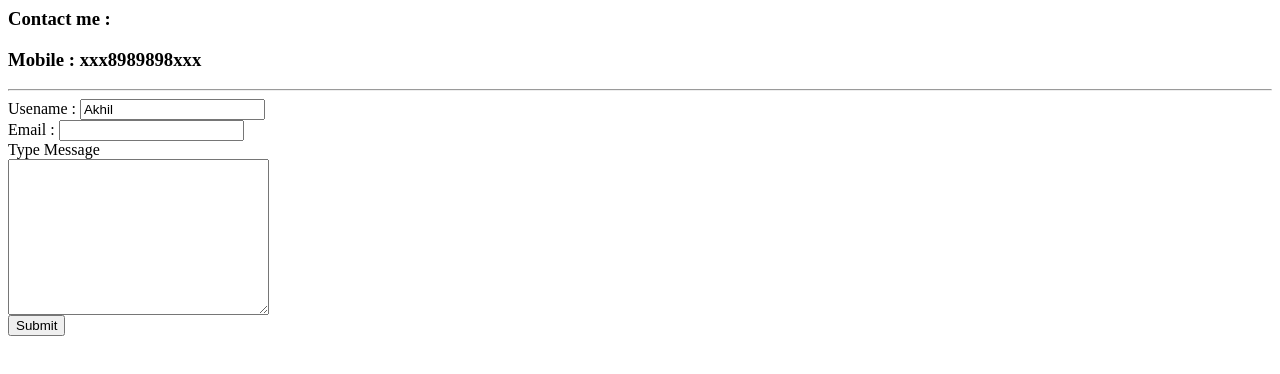
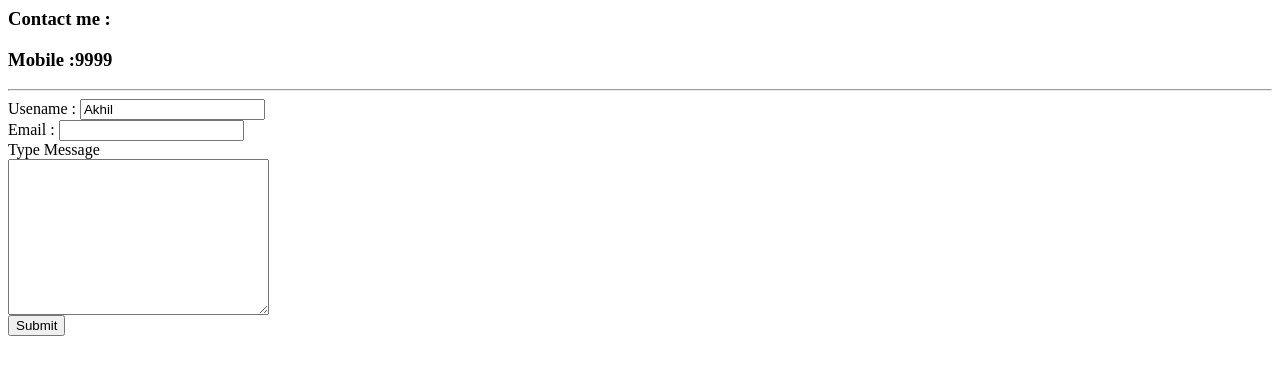
Before and after one commit to AkhilPeravena/cv, a plain HTML site: page contact-me.html in a window 1280 px wide. Drawn offline with Linux system fonts and the light colour scheme.

Commit message:
Update contact-me.html

```diff
--- a/contact-me.html
+++ b/contact-me.html
@@ -6,7 +6,7 @@
   </head>
   <body>
     <h3>Contact me :</h3>
-    <h3>Mobile : xxx8989898xxx </h3><hr>
+    <h3>Mobile :9999</h3><hr>
 
 <form class="" action="mailto:akhilperavena72707@gmail.com" method="post" enctype="text/plain">
   <label>Usename :</label>
```
